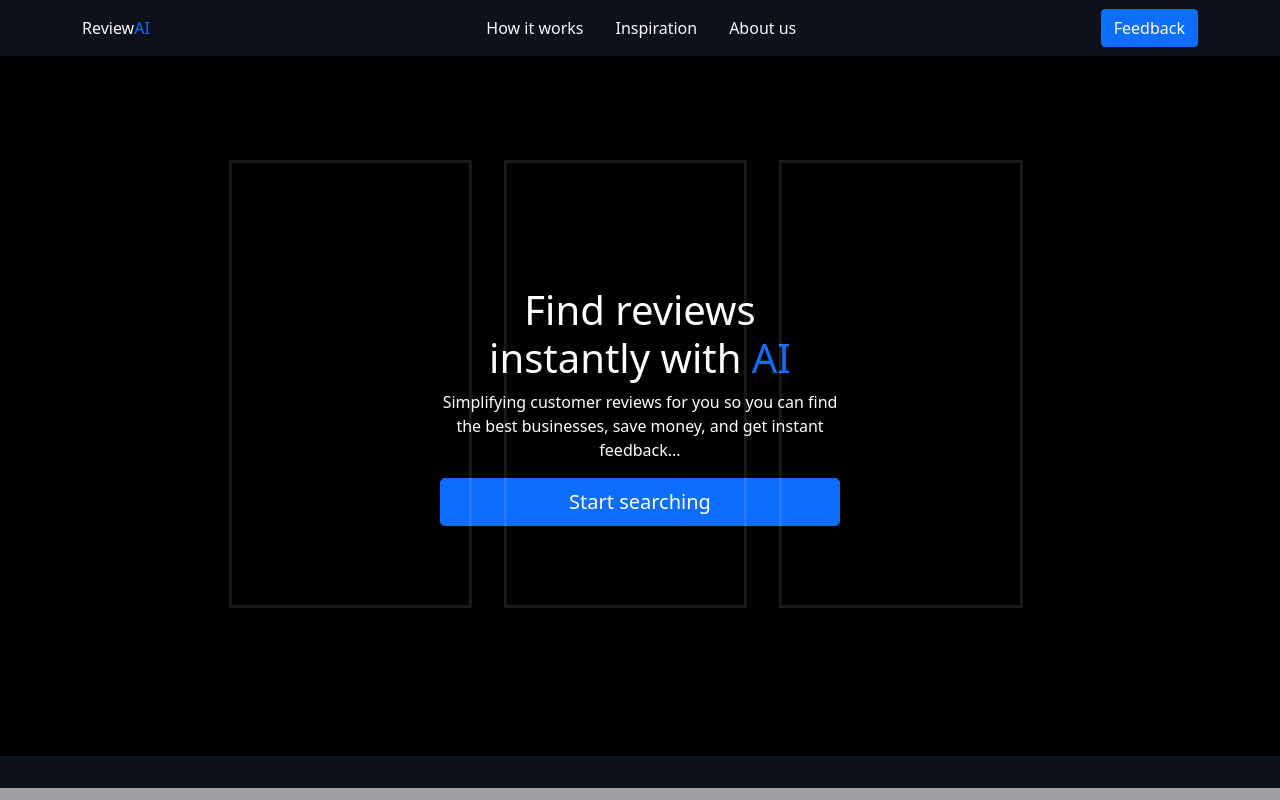
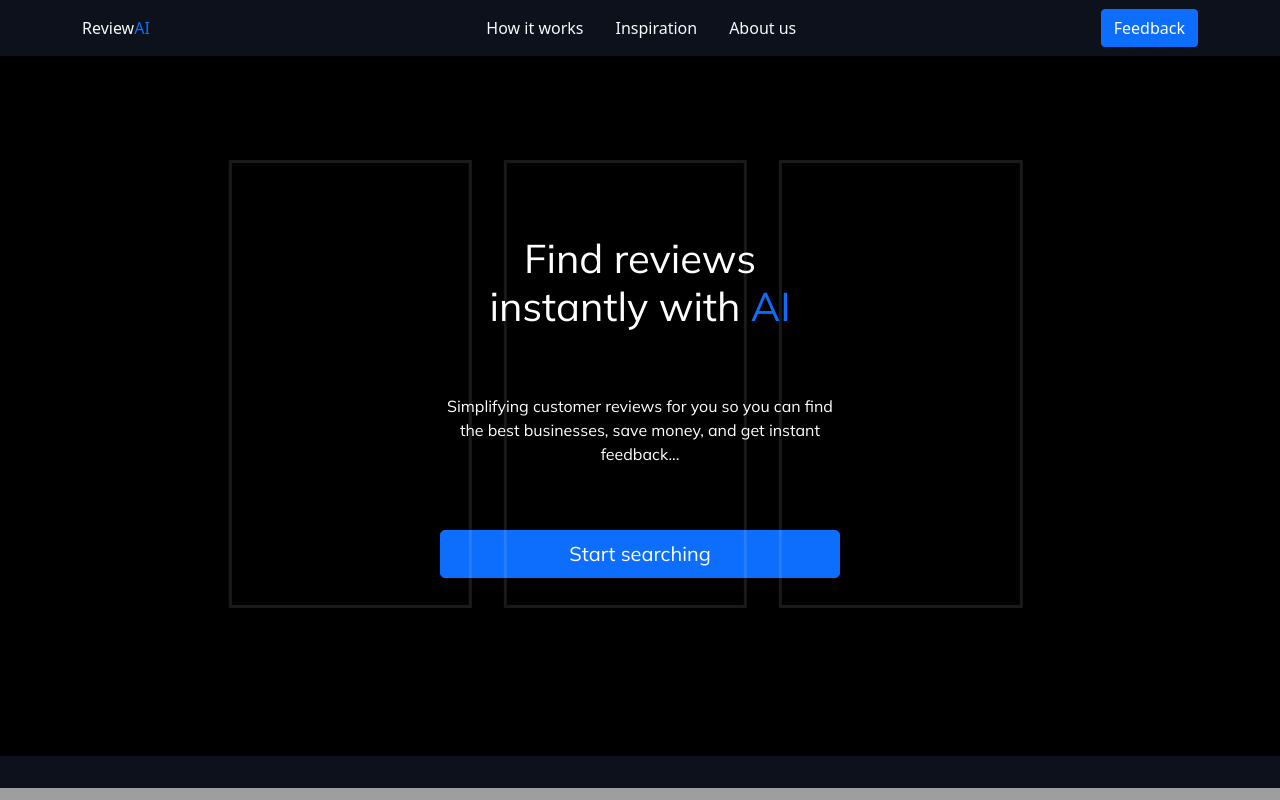
Before and after one commit to TSharvananthan/HTN2021, a React (Create React App) app in the folder front-end/: page / in a window 1280 px wide. Shown: the top 800 px of the page. Built offline with nearby package versions, Linux system fonts and the light colour scheme; no server answers; grey boxes are pictures that could not be loaded.

Commit message:
updated home.css

```diff
--- a/front-end/src/pages/home.jsx
+++ b/front-end/src/pages/home.jsx
@@ -20,7 +20,7 @@ export const Home = () => {
               Find reviews instantly with{" "}
               <span className="text-primary">AI</span>{" "}
             </h1>
-            <p>
+            <p style={{ margin: "4em 0 4em 0" }}>
               {" "}
               Simplifying customer reviews for you so you can find the best
               businesses, save money, and get instant feedback...{" "}
--- a/front-end/src/styles/home.css
+++ b/front-end/src/styles/home.css
@@ -1,3 +1,5 @@
+@import url("https://fonts.googleapis.com/css2?family=Mulish:wght@200;300;400&display=swap");
+
 .grid {
   display: grid;
   grid-template-columns: 1fr repeat(1, minmax(auto, 25em)) 1fr;
@@ -7,6 +9,7 @@
 #home {
   height: 700px;
   background: black;
+  font-family: "Mulish", sans-serif;
 }
 
 .content-container {
@@ -40,7 +43,7 @@
 }
 
 .section-b .img-bg {
-  background-image: url('../images/bg_stars.png');
+  background-image: url("../images/bg_stars.png");
   background-repeat: no-repeat;
   background-size: cover;
   width: 100%;
@@ -78,7 +81,7 @@
 }
 
 .section-d .img-bg {
-  background-image: url('../images/bg_stars.png');
+  background-image: url("../images/bg_stars.png");
   background-repeat: no-repeat;
   background-size: cover;
   width: 100%;
```
